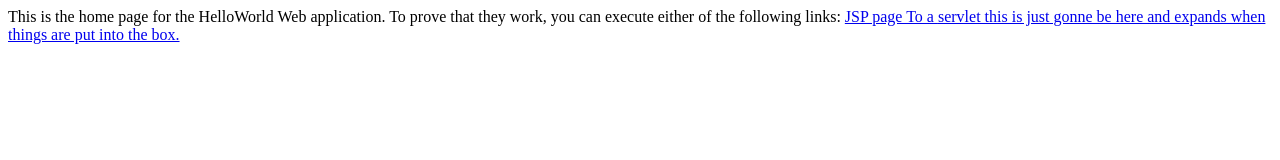
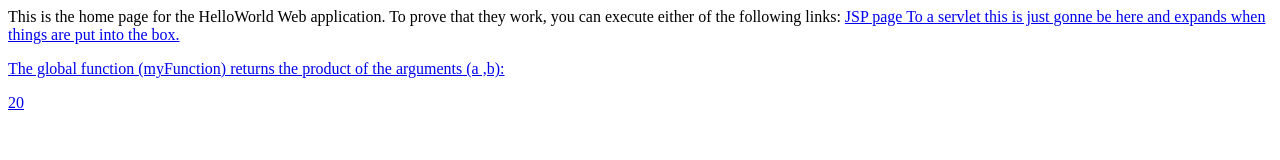
Before and after one commit to bond619/Boilerplate, a plain HTML site: page index.html in a window 1280 px wide. Drawn offline with nearby package versions, Linux system fonts and the light colour scheme.

Commit message:
Update index.html

```diff
--- a/index.html
+++ b/index.html
@@ -20,15 +20,19 @@
           this is just gonne be here and expands when things are put into the box.
 
 
+
+          <p>
+          The global function (myFunction) returns the product of the arguments (a ,b):
+          </p>
+
+          <p id="demo"></p>
+
      </div>
 
   </div>
 
 
- <script type="text/javascript">
-   $(function(){
-      alert("My First Jquery Test");
-   });
+ <script src="some.js" type="text/javascript">
 </script>
   </body>
 </html>
```
